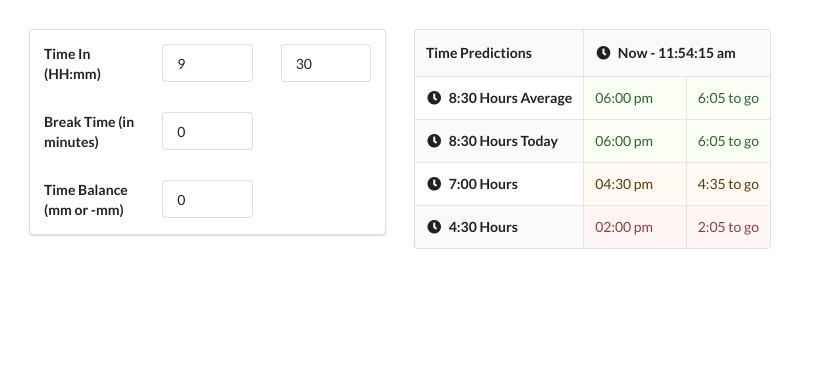
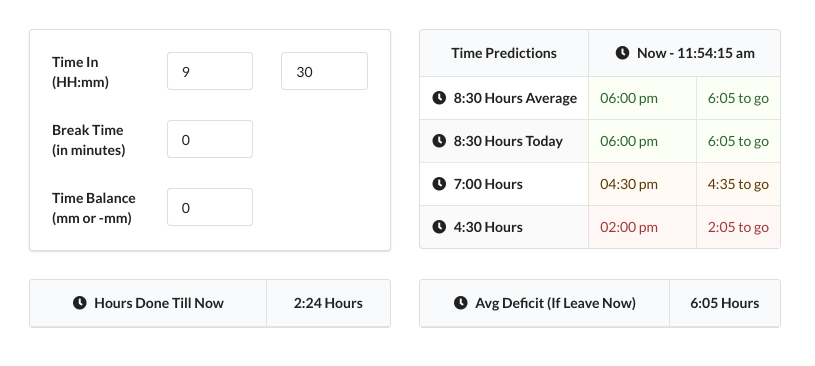
Before and after one commit to rajatpatel92/ttl-calc, a browser extension: page index.html in a window 1280 px wide. Shown: the whole page, without its empty margins (0-815 px from the left). Drawn offline with Linux system fonts and the light colour scheme.

Commit message:
Added more stats

```diff
--- a/index.html
+++ b/index.html
@@ -10,24 +10,22 @@
 	<script src="semantic/semantic.min.js"></script>
 	<script src="moment.min.js"></script>
 	<style>
-		body {width: 800px; height: 200px; overflow: hidden; }
+		body { width: 810px; height: 200px; overflow: hidden; }
 	</style>
 </head>
 <body>
 
-  <div id="app" class="ui two columns stackable grid" style="margin: 10px; padding: 5px;">
-		<div class="two column ui form" >
-			<div class="ui segment">
+  <div id="app">
+	  <div class="ui two columns stackable grid" style="margin: 10px 10px 0px 10px;padding: 5px;">
+		<div class="column ui form" >
+			<div class="ui segment" style="padding: 22px;">
 				<div class="ui three columns grid">
 					<div class="three column row">
 						<div class="middle aligned column">
 							<label><b>Time In (HH:mm)</b></label>
 						</div>
 						<div class="column">
-
 							<input v-model="inTimeHH" type="number" placeholder="HH">
-
-
 						</div>
 						<div class="column">
 							<input v-model="inTimeMM" type="number" placeholder="MM">
@@ -53,11 +51,10 @@
 			</div>
 		</div>
 
-		<div class="two column">
-
+		<div class="column">
 			<table class="ui celled striped table">
 				<thead>
-				<tr>
+				<tr class="center aligned">
 					<th>
 						Time Predictions
 					</th>
@@ -97,6 +94,31 @@
 				</tbody>
 			</table>
 		</div>
+		<div class="column">
+			<table class="ui celled striped table">
+				<thead>
+					<tr class="center aligned">
+						<th>
+						<i class="clock icon"></i> <b>Hours Done Till Now</b>
+						</th>
+						<th class="positive">{{ hrsDoneTillNow }} Hours</th>
+					</tr>
+				</thead>
+			</table>
+		</div>
+		<div class="column">
+			<table class="ui celled striped table">
+				<thead>
+					<tr class="center aligned">
+						<th>
+						<i class="clock icon"></i> <b>Avg {{ avgDiffType }} (If Leave Now)</b>
+						</th>
+						<th class="positive">{{ avgDiffIfLeaveNow }} Hours</th>
+					</tr>
+				</thead>
+			</table>
+		</div>
+		</div>
 	</div>
 	<script src="vue-app.js"></script>
 </body>
--- a/vue-app.js
+++ b/vue-app.js
@@ -13,7 +13,8 @@ var app = new Vue({
         calculated700: null,
         calculated830: null,
         calculated830avg: null,
-        lastAccessDay: null
+        lastAccessDay: null,
+        avgDiffType: null
     },
     mounted: function () {
         this.retrievePersistData();
@@ -64,9 +65,26 @@ var app = new Vue({
         },
         hrsToGo830avg: function () {
             return this.getDiffString(this.calculated830avg.diff(this.currentTime, 'seconds'));
+        },
+        hrsDoneTillNow: function () {
+            return moment().hour(0).minutes(0).seconds(this.currentTime.diff(this.getInTime(), 'seconds'))
+                            .subtract({ hours: this.breakTimeHH,  minutes: this.breakTimeMM })
+                            .format(this.strToGoFormat);
+        },
+        avgDiffIfLeaveNow: function () {
+            if (this.hrsToGo830avg !== "Done") {
+                this.avgDiffType = "Deficit";
+                return moment().hour(0).minutes(0).seconds(this.calculated830avg.diff(this.currentTime, 'seconds')).format(this.strToGoFormat);
+            } else {
+                this.avgDiffType = "Gain";
+                return moment().hour(0).minutes(0).seconds(this.currentTime.diff(this.calculated830avg, 'seconds')).format(this.strToGoFormat);
+            }
         }
     },
     methods: {
+        getInTime: function () {
+            return moment(this.inTimeHH + ":" + this.inTimeMM, 'HH:mm');
+        },
         getDiffString : function (difference) {
             if (difference > 0){
                 return moment().hour(0).minutes(0).seconds(difference).format(this.strToGoFormat) + " to go";
```
